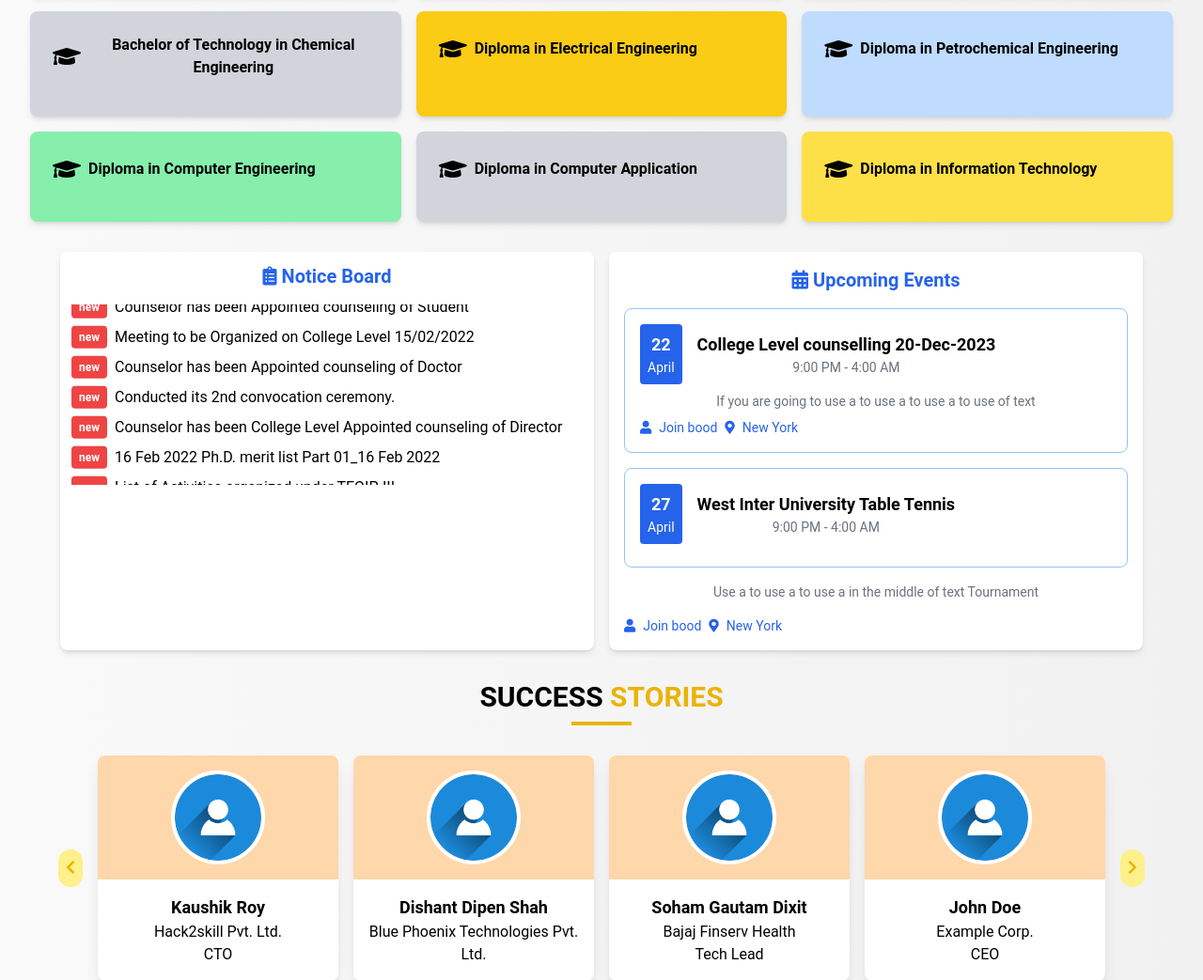
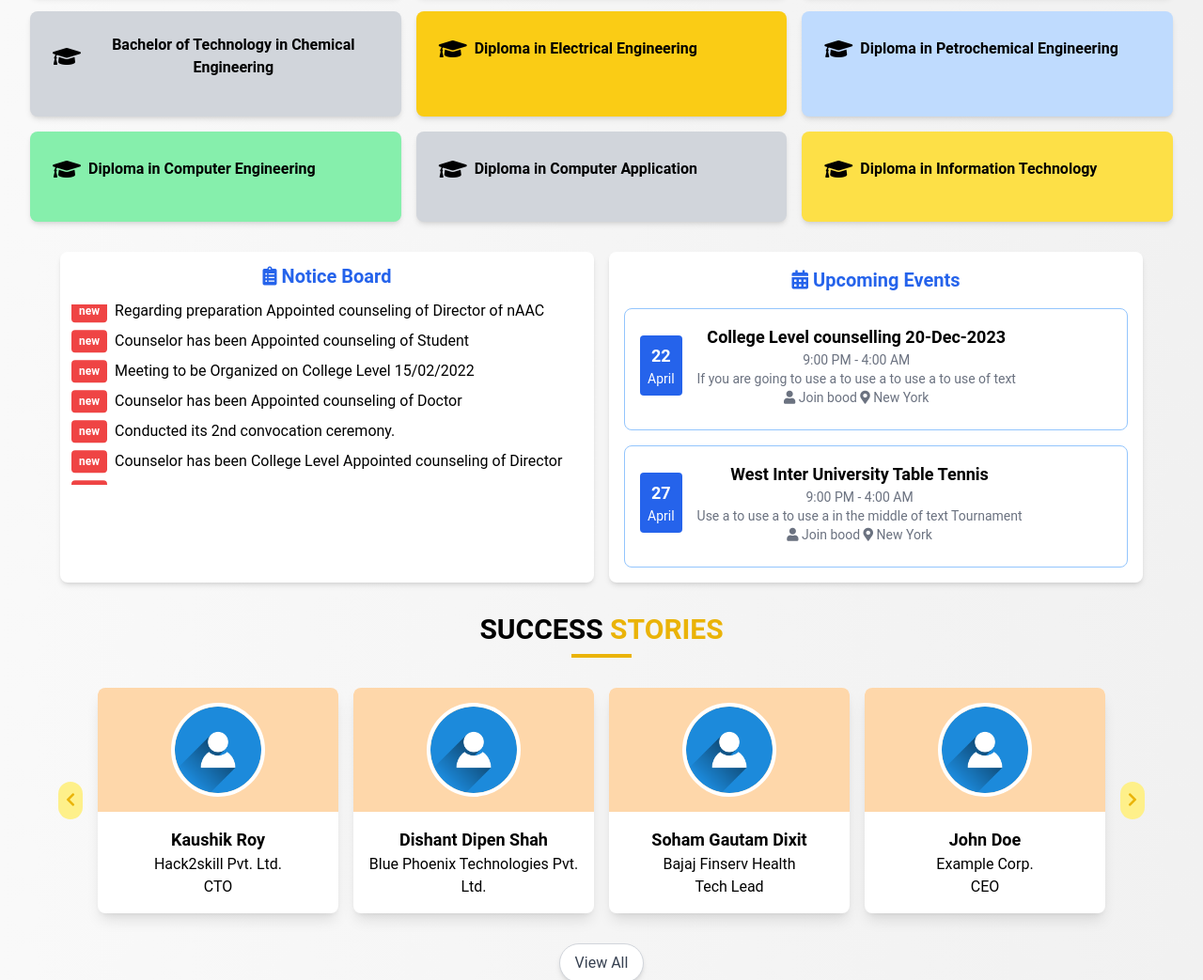
Before and after one commit to Nitish-Goregaonkar/AlumniProject, a Python web app: template templates/homepage.html in a window 1280 px wide; the page is wider, and only the part inside the window is pictured. Shown: the part 1549-2592 px from the top of that part at 94% size. Run offline with Jinja, Linux system fonts and the light colour scheme; the template is opened without the code that fills it, so the values that code supplies are empty; some libraries are stand-ins or nearby versions.

Commit message:
major changes done

```diff
--- a/src/js/geminiai_sript.js
+++ b/src/js/geminiai_sript.js
@@ -1,4 +1,4 @@
-const API_KEY = 'AIzaSyA-KnQ1XyEVLaZyKIYBV4dWzWG63M-O9gc';
+const API_KEY = '';
 // Replace with your actual Gemini API key – this stores the API key to authenticate requests to the Gemini API.
 
 const API_URL = 'https://generativelanguage.googleapis.com/v1beta/models/gemini-1.5-flash-latest:generateContent';
--- a/templates/homepage.html
+++ b/templates/homepage.html
@@ -358,7 +358,7 @@
         }
         .scrolling {
             display: inline-block;
-            animation: scrollUp 10s linear infinite;
+            animation: scrollUp 11s linear infinite;
             position: relative;
         }
     </style>
@@ -593,14 +593,14 @@
                             <div class="text-sm">April</div>
                         </div>
                         <div>
-                            <div class="text-lg font-semibold">College Level counselling 20-Dec-2023</div>
-                            <div class="text-sm text-gray-500">9:00 PM - 4:00 AM</div>
+                            <div class="text-lg font-semibold text- center ">College Level counselling 20-Dec-2023</div>
+                            <div class="text-sm text-gray-500">9:00 PM - 4:00 AM <br> If you are going to use a to use a to use a to use of text <br><i class="fas fa-user"></i> <a href="#" class="hover:underline">Join bood</a>
+                                <i class="fas fa-map-marker-alt"></i> <span>New York</span> </div>
                         </div>
                     </div>
-                    <div class="text-sm text-gray-500 mb-2">If you are going to use a to use a to use a to use of text</div>
+                    <div class="text-sm text-gray-500 mb-2"></div>
                     <div class="flex items-center space-x-2 text-blue-600 text-sm">
-                        <i class="fas fa-user"></i> <a href="#" class="hover:underline">Join bood</a>
-                        <i class="fas fa-map-marker-alt"></i> <span>New York</span>
+
                     </div>
                 </div>
                 <div class="border border-blue-300 p-4 rounded-lg">
@@ -612,14 +612,14 @@
                         <center>
                             <div>
                             <div class="text-lg font-semibold">West Inter University Table Tennis</div>
-                            <div class="text-sm text-gray-500">9:00 PM - 4:00 AM</div>
-                            </center> </div>
+                            <div class="text-sm text-gray-500">9:00 PM - 4:00 AM  <br> Use a to use a to use a in the middle of text Tournament<br> <i class="fas fa-user"></i> <a href="#" class="hover:underline">Join bood</a>
+                                <i class="fas fa-map-marker-alt"></i> <span>New York</span></div>
+                            </center> </div><div class="text-sm text-gray-500 mb-2"></div>
+                            <div class="flex items-center space-x-2 text-blue-600 text-sm">
+
+                            </div>
                     </div>
-                    <div class="text-sm text-gray-500 mb-2">Use a to use a to use a in the middle of text Tournament</div>
-                    <div class="flex items-center space-x-2 text-blue-600 text-sm">
-                        <i class="fas fa-user"></i> <a href="#" class="hover:underline">Join bood</a>
-                        <i class="fas fa-map-marker-alt"></i> <span>New York</span>
-                    </div>
+
                 </div>
             </div>
         </div>
```
